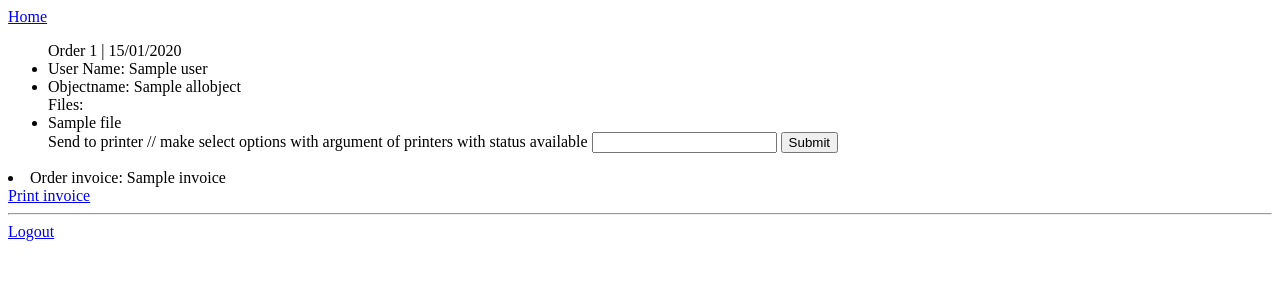
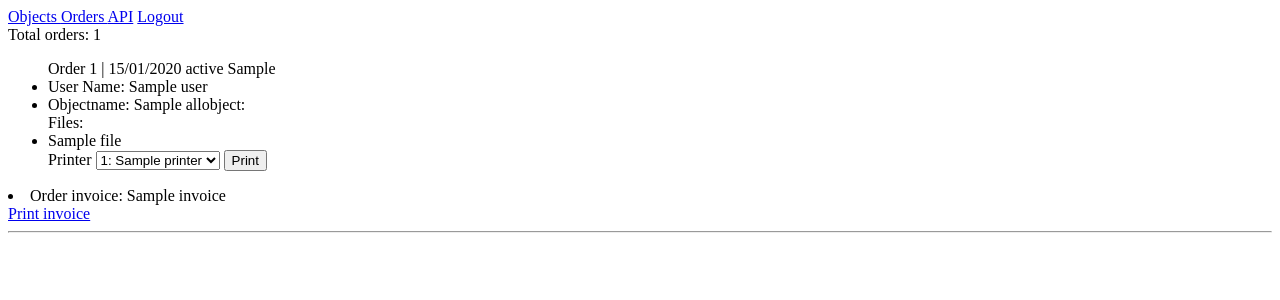
Before and after one commit to bosarn/Eindwerk-back-end, a Symfony app: template templates/admin/orders.html.twig in a window 1280 px wide. Shown: the top 300 px of the page. Run offline with Twig, Linux system fonts and the light colour scheme; the template is opened without the code that fills it: most values are stand-ins (such as "Sample title", 1, 10 or a date in 2020); some libraries are stand-ins or nearby versions.

Commit message:
-Admin controls  -- file send to printer

```diff
--- a/templates/admin/orders.html.twig
+++ b/templates/admin/orders.html.twig
@@ -6,44 +6,54 @@
             {% if is_granted('IS_AUTHENTICATED_FULLY') %}
                 <p>Email: {{ app.user.email }}</p>
             {% endif %}
-            <a href="/">Home</a>
+
 
         </div>
         <div>
+            Total orders: {{ orders | length }}
             {% for order in orders %}
+                {%if loop.index < 6  %}
             <ul>
                 Order {{ order.id }} | {{ order.date | date ('d/m/Y') }}
+                {{ order.status }}
+                {{ order.shippingAdress }}
 
                 <li> User Name: {{ order.user.name }}</li>
                 {% for object in order.Allobjects %}
 
-                <li>  Objectname: {{ object.name }}
+                <li>  Objectname: {{ object.name }}:
                     {% for detail in object.details %}
                         {% if  order.id == detail.orders.id %}
-                            : {{ detail.quantity }}
+                            {{ detail.quantity }}
                         {% endif %}
+                    {% endfor %} <!--Detail end-->
                 </li>
-                    {% endfor %}
+
                     Files:
                     {% for file in object.files %}
-
                         <li> {{ file.name }}</li>
-                        <form method="post" action="{{ path('send_file_to_printer') }}">
-                            <label for="src">
-                                Send to printer // make select options with argument of printers with status available
+                        <form method="post" action="{{ path('send_file_to_printer')}}">
+                            <label for="file_id">
+                                <input name="file_id" value="{{ file.id }}" hidden>
                             </label>
-                            <input type="text" name="src" id="src">
-                            <input type="submit">
+                            <label for="printer_select">
+                                Printer
+                                <select name="printer_select">
+                                    {% for printer in printers %}
+                                    <option name="printer_select"> {{ printer.id }}: {{ printer.name }}</option>
+                                    {% endfor %}
+                                </select>
+                            </label>
+                            <input type="submit" value="Print">
                         </form>
-
-                    {% endfor %}
-
-                {% endfor %}
+                    {% endfor %} <!--File end-->
+                {% endfor %}<!--Object end-->
             </ul>
                 <li> Order invoice: {{ order.invoice }}</li>
-                <a href="{{ path('print_invoice', {'id': order.id }) }}">Print invoice </a>
+                <a href="{{ path('download_invoice', {'id': order.id }) }}">Print invoice </a>
                 <hr>
-        {% endfor %}
+                {% endif %}
+        {% endfor %} <!--Order end-->
 
         </div>
 
--- a/templates/base.html.twig
+++ b/templates/base.html.twig
@@ -6,9 +6,14 @@
         {% block stylesheets %}{% endblock %}
     </head>
     <body>
+    <nav><a href="{{ path('app_admin_objects') }}">Objects </a>
+        <a href="{{ path('app_admin_orders') }}">Orders </a>
+        <a href="/api">API</a>
+        <a href="{{ path('app_logout') }}">Logout</a>
+    </nav>
 
         {% block body %}{% endblock %}
-    {% block main %}<a href="{{ path('app_logout') }}">Logout</a>{% endblock %}
+    {% block main %}{% endblock %}
         {% block javascripts %}{% endblock %}
     </body>
 </html>
--- a/templates/homepage.html.twig
+++ b/templates/homepage.html.twig
@@ -6,7 +6,8 @@
             {% if is_granted('IS_AUTHENTICATED_FULLY') %}
                 <p>Email: {{ app.user.email }}</p>
             {% endif %}
-            <a href="/api">Test the API</a>
+
         </div>
+        Info on
     </div>
 {% endblock %}
```
Also changed, not shown: src/Controller/AdminController.php (+32 -11 lines), 1 other file.
